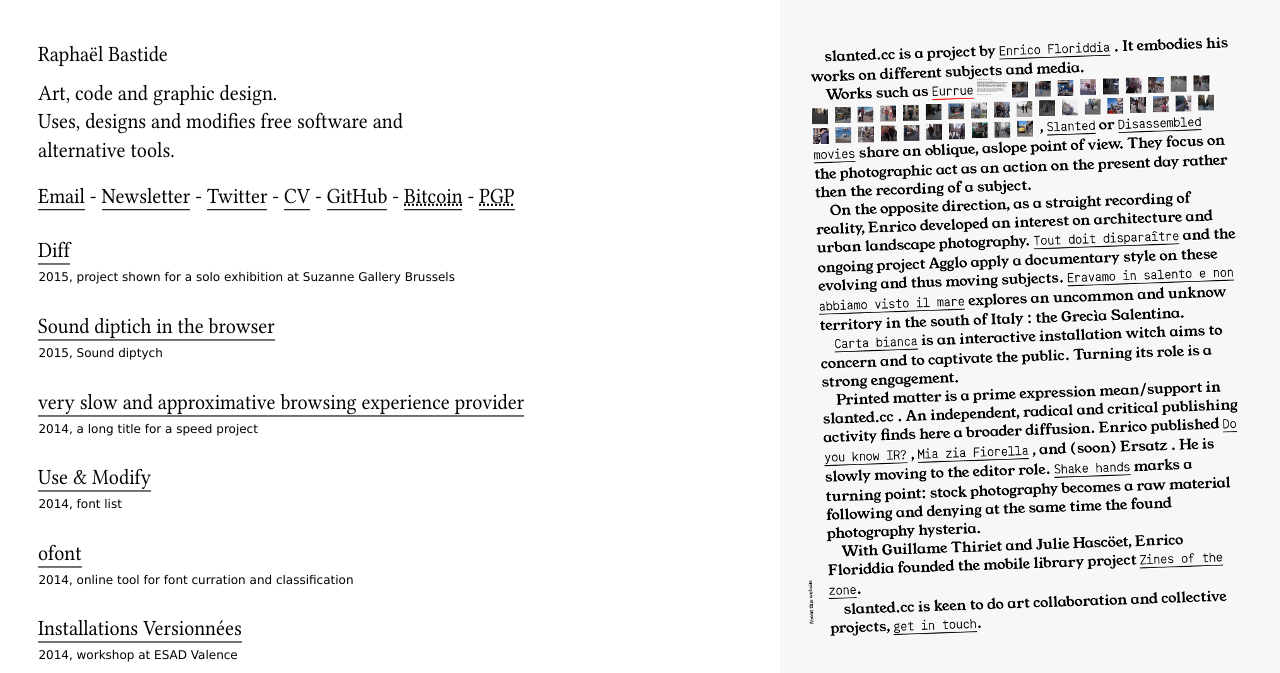
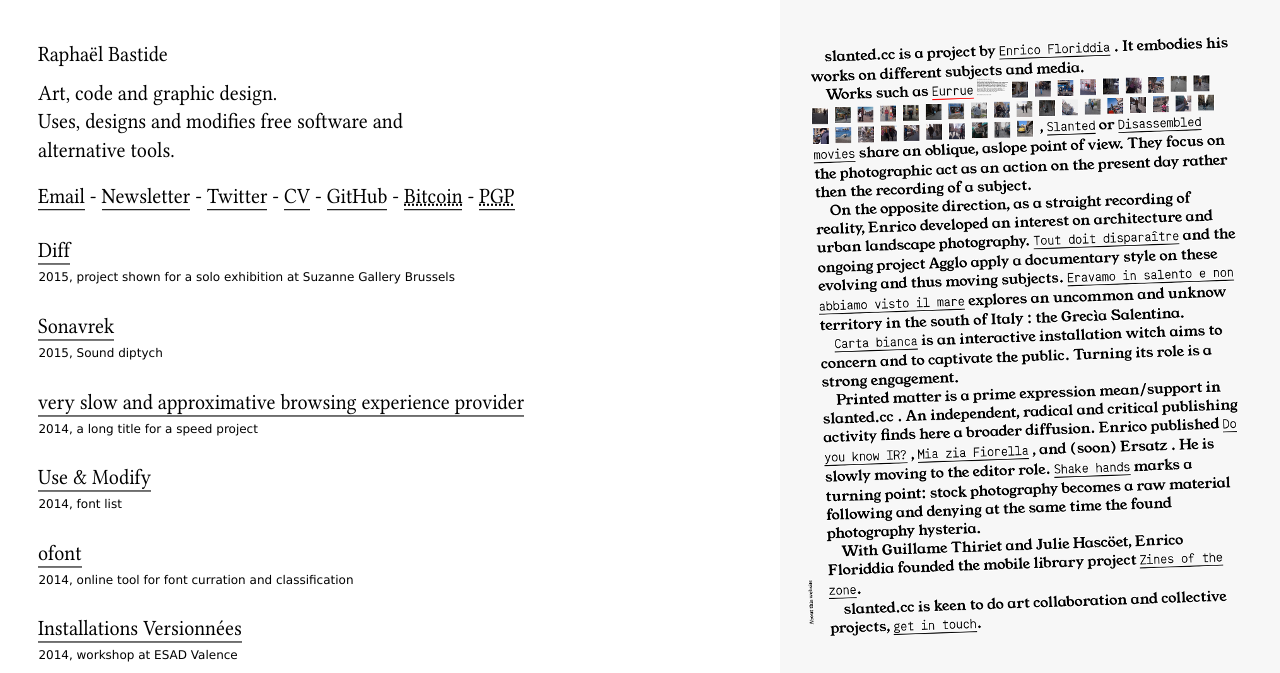
Before and after one commit to raphaelbastide/raphaelbastide.com, a PHP site: page / in a window 1280 px wide. Shown: the top 673 px of the page. Run offline with PHP 8.4, Linux system fonts and the light colour scheme.

Commit message:
+ sonavrek

```diff
--- a/index.php
+++ b/index.php
@@ -88,7 +88,7 @@ Source code: https://github.com/raphaelbastide/raphaelbastide.com
     <p class="description">2015, project shown for a solo exhibition at Suzanne Gallery Brussels</p>
   </section>
   <section id="sonavrek">
-    <h2><a target="_blank" href="http://raphaelbastide.com/sonavrek/">Sound diptich in the browser</a></h2>
+    <h2><a target="_blank" href="http://raphaelbastide.com/sonavrek/">Sonavrek</a></h2>
     <p class="description">2015, Sound diptych</p>
   </section>
   <section id="very-slow">
```
